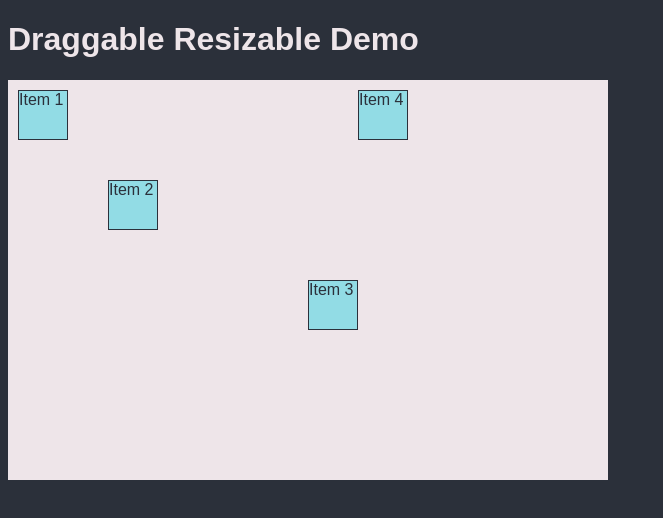
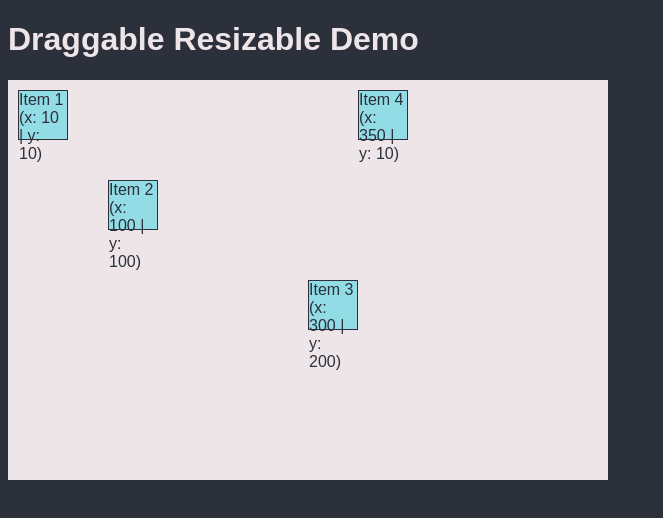
Before and after one commit to jpottruff-demos/angular-draggable-resizable-demo, an Angular app: page / in a window 1280 px wide. Shown: the top 518 px of the page, without its empty margins (0-663 px from the left). Built offline with nearby package versions, Linux system fonts and the light colour scheme.

Commit message:
adds cdkDrag handlers and x/y updates on move

```diff
--- a/src/app/item/item.component.html
+++ b/src/app/item/item.component.html
@@ -1,8 +1,14 @@
 <div class="item"
     [style.width.px]="item.width"
     [style.height.px]="item.height"
-    [style.transform]="'translate3d(' + item.left + 'px, ' + item.top + 'px,' + '0px)'"
     cdkDrag
+    [cdkDragBoundary]="dragBoundary"
+    [cdkDragFreeDragPosition]="dragPosition"
+    (cdkDragMoved)="onDragMoved($event)"
+    (cdkDragEnded)="onDragEnd($event)"
 >
+
     Item {{item.id}}
+    <br>
+    (x: {{item.left}} | y: {{item.top}})
 </div>
--- a/src/app/item/item.component.ts
+++ b/src/app/item/item.component.ts
@@ -1,4 +1,5 @@
-import { Component, Input, OnInit } from '@angular/core';
+import { CdkDragEnd, CdkDragMove, Point } from '@angular/cdk/drag-drop';
+import { Component, ElementRef, Input, OnInit } from '@angular/core';
 
 export interface Item {
   id: number,
@@ -16,9 +17,32 @@ export interface Item {
 export class ItemComponent implements OnInit {
   @Input() item: Item;
 
-  constructor() { }
+  /** Class name of the bounding container */
+  dragBoundary: string = '.dragContainer'
+  dragPosition: Point = {x: 0, y: 0}
+
+  constructor(private el: ElementRef<HTMLElement>) { }
 
   ngOnInit(): void {
+    this.updateDragPosition(this.item)
+  }
+
+  onDragMoved($event: CdkDragMove) {
+    this.updatePosition($event.source.getFreeDragPosition());
+  }
+
+  onDragEnd($event: CdkDragEnd) {
+    this.updatePosition($event.source.getFreeDragPosition());
+  }
+
+  private updatePosition(point: Point) {
+    this.item.left = point.x;
+    this.item.top = point.y
+  }
+
+  private updateDragPosition(item: Item): void {
+    this.dragPosition.x = item.left;
+    this.dragPosition.y = item.top;
   }
 
 }
```
